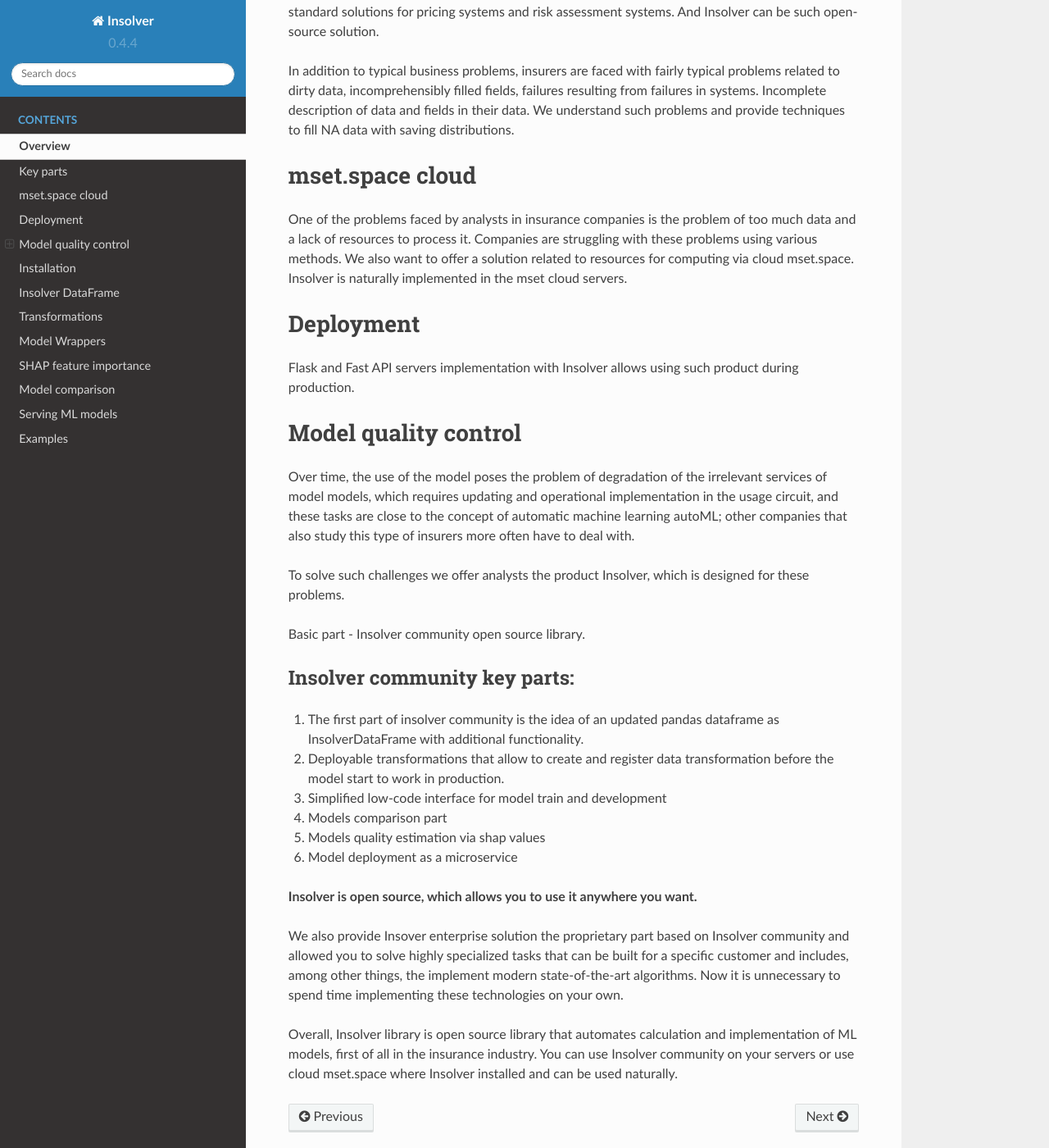
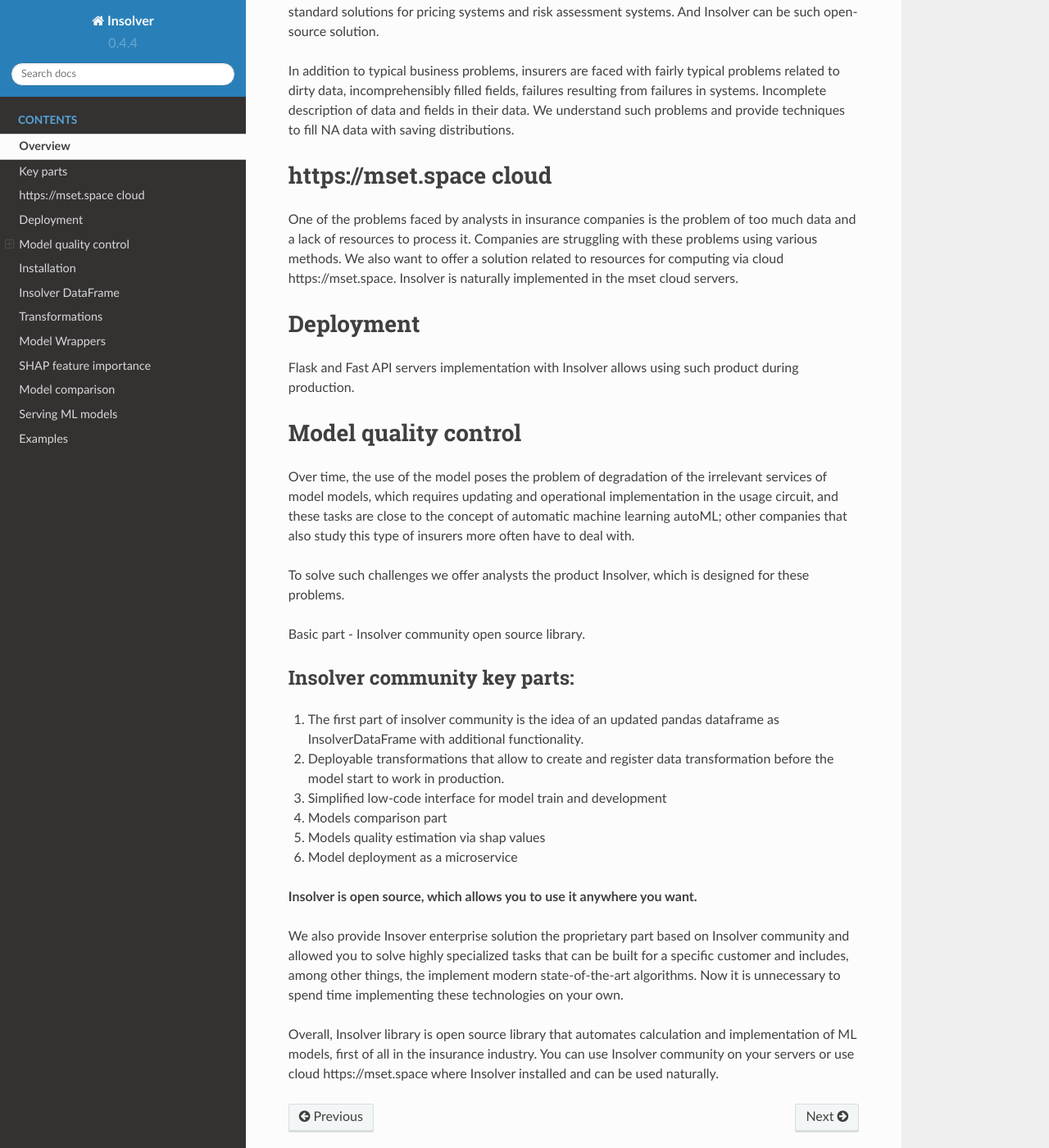
Before and after one commit to MindSetLib/Insolver, a Sphinx documentation site: the page built from docs/source/overview.md, in a window 1280 px wide and 1400 px high, scrolled down 1178 px. Shown: the whole window at 82% size. Built offline with Sphinx 7.4.7 and the Read the Docs theme 2.0.0, drawn with Linux system fonts in a browser that asks for light colours; some of the changed lines change nothing that is shown.

Commit message:
Update overview.md

```diff
--- a/docs/source/overview.md
+++ b/docs/source/overview.md
@@ -27,8 +27,8 @@
 
 In addition to typical business problems, insurers are faced with fairly typical problems related to dirty data, incomprehensibly filled fields, failures resulting from failures in systems. Incomplete description of data and fields in their data. We understand such problems and provide techniques to fill NA data with saving distributions.
 
-# mset.space cloud
-One of the problems faced by analysts in insurance companies is the problem of too much data and a lack of resources to process it. Companies are struggling with these problems using various methods. We also want to offer a solution related to resources for computing via cloud mset.space. Insolver is naturally implemented in the mset cloud servers.
+# https://mset.space cloud
+One of the problems faced by analysts in insurance companies is the problem of too much data and a lack of resources to process it. Companies are struggling with these problems using various methods. We also want to offer a solution related to resources for computing via cloud https://mset.space. Insolver is naturally implemented in the mset cloud servers.
 
 # Deployment
 Flask and Fast API servers implementation with Insolver allows using such product during production.
@@ -54,4 +54,4 @@
 
 We also provide Insover enterprise solution the proprietary part based on Insolver community and allowed you to solve highly specialized tasks that can be built for a specific customer and includes, among other things, the implement modern state-of-the-art algorithms. Now it is unnecessary to spend time implementing these technologies on your own.
 
-Overall, Insolver library is open source library that automates calculation and implementation of ML models, first of all in the insurance industry. You can use Insolver community on your servers or use cloud mset.space where Insolver installed and can be used naturally.
+Overall, Insolver library is open source library that automates calculation and implementation of ML models, first of all in the insurance industry. You can use Insolver community on your servers or use cloud https://mset.space where Insolver installed and can be used naturally.
```
